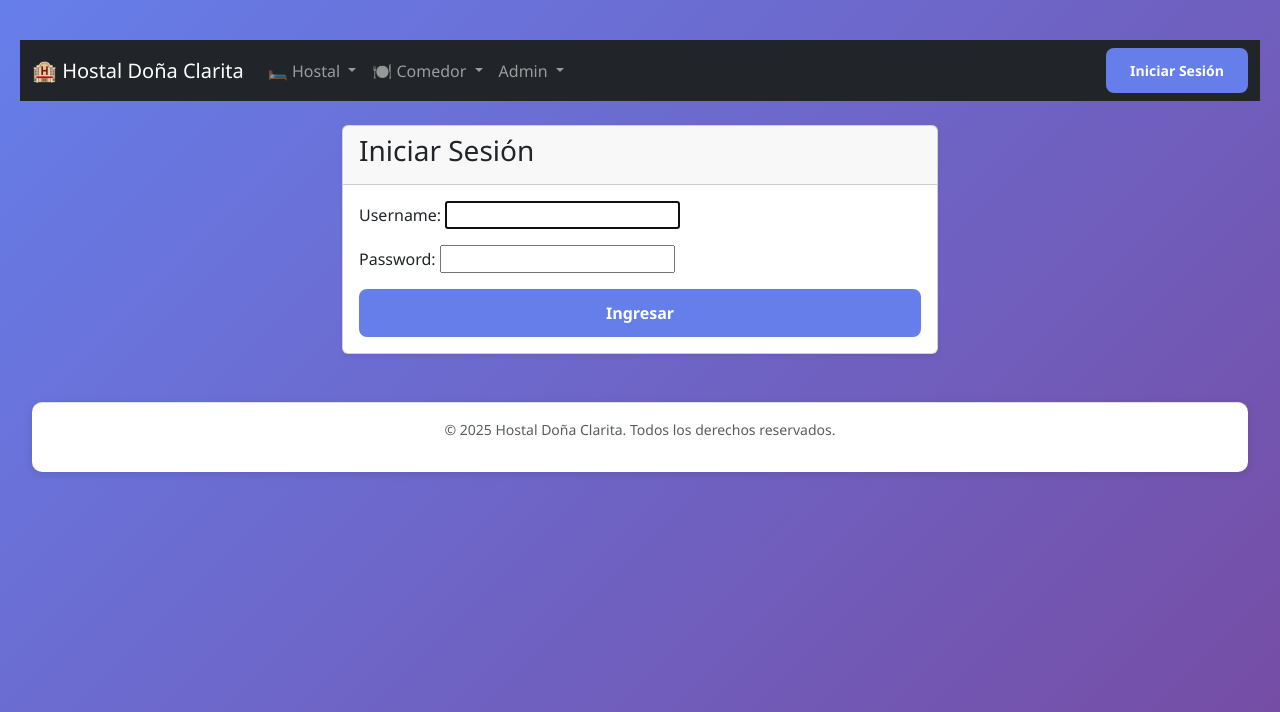
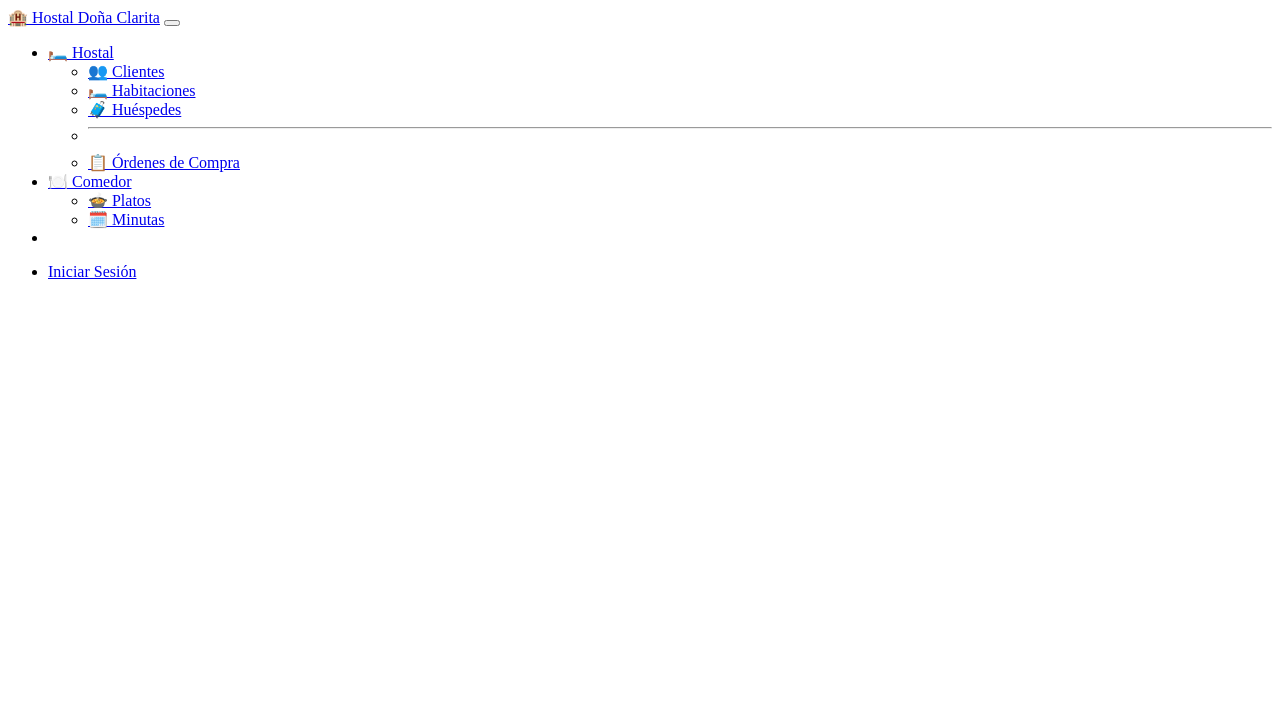
Before and after one commit to naxxorf/DonaClarita, a Django app: a page that uses hostalDonaClarita/templates/base.html in a window 1280 px wide. Shown: the top 712 px of the page. Run offline with Django 5.2, Linux system fonts and the light colour scheme.

Commit message:
actualizacion de base.html

```diff
--- a/hostalDonaClarita/templates/base.html
+++ b/hostalDonaClarita/templates/base.html
@@ -2,16 +2,6 @@
 <!DOCTYPE html>
 <html lang="es">
 <head>
-    <meta charset="UTF-8">
-    <meta name="viewport" content="width=device-width, initial-scale=1.0">
-    <title>{% block title %}Hostal Doña Clarita{% endblock %}</title>
-
-    <link href="https://cdn.jsdelivr.net/npm/bootstrap@5.3.3/dist/css/bootstrap.min.css" rel="stylesheet" integrity="sha384-QWTKZyjpPEjISv5WaRU9OFeRpok6YctnYmDr5pNlyT2bRjXh0JMhjY6hW+ALEwIH" crossorigin="anonymous">
-
-    <link rel="stylesheet" href="{% static 'css/styles.css' %}">
-
-
-    {% block extra_css %}{% endblock %}
     </head>
 <body class="bg-light">
 
@@ -32,11 +22,11 @@
                             🛏️ Hostal
                         </a>
                         <ul class="dropdown-menu">
-                            <li><a class="dropdown-item" href="{% url 'cliente_lista' %}">👥 Clientes</a></li>
-                            <li><a class="dropdown-item" href="{% url 'habitacion_lista' %}">🛏️ Habitaciones</a></li>
-                            <li><a class="dropdown-item" href="{% url 'huesped_lista' %}">🧳 Huéspedes</a></li>
+                            <li><a class="dropdown-item" href="{% url 'hostal:cliente_lista' %}">👥 Clientes</a></li>
+                            <li><a class="dropdown-item" href="{% url 'hostal:habitacion_lista' %}">🛏️ Habitaciones</a></li>
+                            <li><a class="dropdown-item" href="{% url 'hostal:huesped_lista' %}">🧳 Huéspedes</a></li>
                             <li><hr class="dropdown-divider"></li>
-                            <li><a class="dropdown-item" href="{% url 'orden_lista' %}">📋 Órdenes de Compra</a></li>
+                            <li><a class="dropdown-item" href="#">📋 Órdenes de Compra</a></li>
                         </ul>
                     </li>
 
@@ -45,27 +35,17 @@
                             🍽️ Comedor
                         </a>
                         <ul class="dropdown-menu">
-                            <li><a class="dropdown-item" href="{% url 'comedor:plato_lista' %}">🍲 Platos</a></li>
-                            <li><a class="dropdown-item" href="{% url 'comedor:minuta_lista' %}">🗓️ Minutas</a></li>
+                            <li><a class="dropdown-item" href="#">🍲 Platos</a></li>
+                            <li><a class="dropdown-item" href="#">🗓️ Minutas</a></li>
                         </ul>
                     </li>
 
                     <li class="nav-item dropdown">
-                        <a class="nav-link dropdown-toggle" href="#" role="button" data-bs-toggle="dropdown" aria-expanded="false">
-                            Admin
-                        </a>
-                        <ul class="dropdown-menu">
-                            <li><a class="dropdown-item" href="#">🚚 Proveedores</a></li>
-                            <li><a class="dropdown-item" href="#">📦 Órdenes de Pedido</a></li>
-                            <li><a class="dropdown-item" href="#">🧾 Facturación</a></li>
-                            <li><hr class="dropdown-divider"></li>
-                            <li><a class="dropdown-item" href="#">👤 Empleados</a></li>
-                        </ul>
                         </li>
 
                     {% if user.is_superuser %}
                         <li class="nav-item">
-                            <a class="nav-link" href="/administracion">⚙️ administracion</a>
+                            <a class="nav-link" href="{% url 'admin:index' %}">⚙️ Admin Django</a>
                         </li>
                     {% endif %}
 
@@ -74,13 +54,11 @@
                 <ul class="navbar-nav ms-auto mb-2 mb-lg-0">
                     {% if user.is_authenticated %}
                         <li class="nav-item dropdown">
-                            <a class="nav-link dropdown-toggle" href="#" role="button" data-bs-toggle="dropdown" aria-expanded="false">
-                                Hola, <strong>{{ user.username }}</strong>
-                            </a>
                             <ul class="dropdown-menu dropdown-menu-end">
                                 <li><a class="dropdown-item" href="#">Mi Perfil</a></li>
                                 <li><hr class="dropdown-divider"></li>
-                                <li><form action="{% url 'admin:logout' %}" method="POST" class="d-inline">
+                                <li>
+                                    <form action="{% url 'logout' %}" method="POST" class="d-inline">
                                         {% csrf_token %}
                                         <button type="submit" class="dropdown-item" style="border: none; background: none; width: 100%; text-align: start;">
                                             Cerrar Sesión
@@ -91,7 +69,7 @@
                         </li>
                     {% else %}
                         <li class="nav-item">
-                            <a class="btn btn-primary btn-sm" href="{% url 'admin:login' %}">
+                            <a class="btn btn-primary btn-sm" href="{% url 'login' %}">
                                 Iniciar Sesión
                             </a>
                         </li>
@@ -102,39 +80,5 @@
         </div>
     </nav>
 
-    <div class="container mt-4">
-
-        {% if messages %}
-            {% for message in messages %}
-                <div class="alert
-                    {% if message.tags == 'success' %}alert-success
-                    {% elif message.tags == 'error' %}alert-danger
-                    {% elif message.tags == 'warning' %}alert-warning
-                    {% else %}alert-info
-                    {% endif %}
-                    alert-dismissible fade show" role="alert">
-
-                    {{ message }}
-
-                    <button type="button" class="btn-close" data-bs-dismiss="alert" aria-label="Close"></button>
-                </div>
-            {% endfor %}
-        {% endif %}
-
-        <main>
-            {% block content %}
-            {% endblock %}
-        </main>
-
-        <footer class="container text-center mt-5 py-3 border-top">
-            <p class="text-muted">&copy; 2025 Hostal Doña Clarita. Todos los derechos reservados.</p>
-        </footer>
-    </div>
-
-    <script src="https://cdn.jsdelivr.net/npm/bootstrap@5.3.3/dist/js/bootstrap.bundle.min.js" integrity="sha384-YvpcrYf0tY3lHB60NNkmXc5s9fDVZLESaAA55NDzOxhy9GkcIdslK1eN7N6jIeHz" crossorigin="anonymous"></script>
-
-    <script src="{% static 'js/main.js' %}"></script>
-
-    {% block extra_js %}{% endblock %}
     </body>
 </html>
```
Lines whose indentation alone changed are shown as unchanged.
